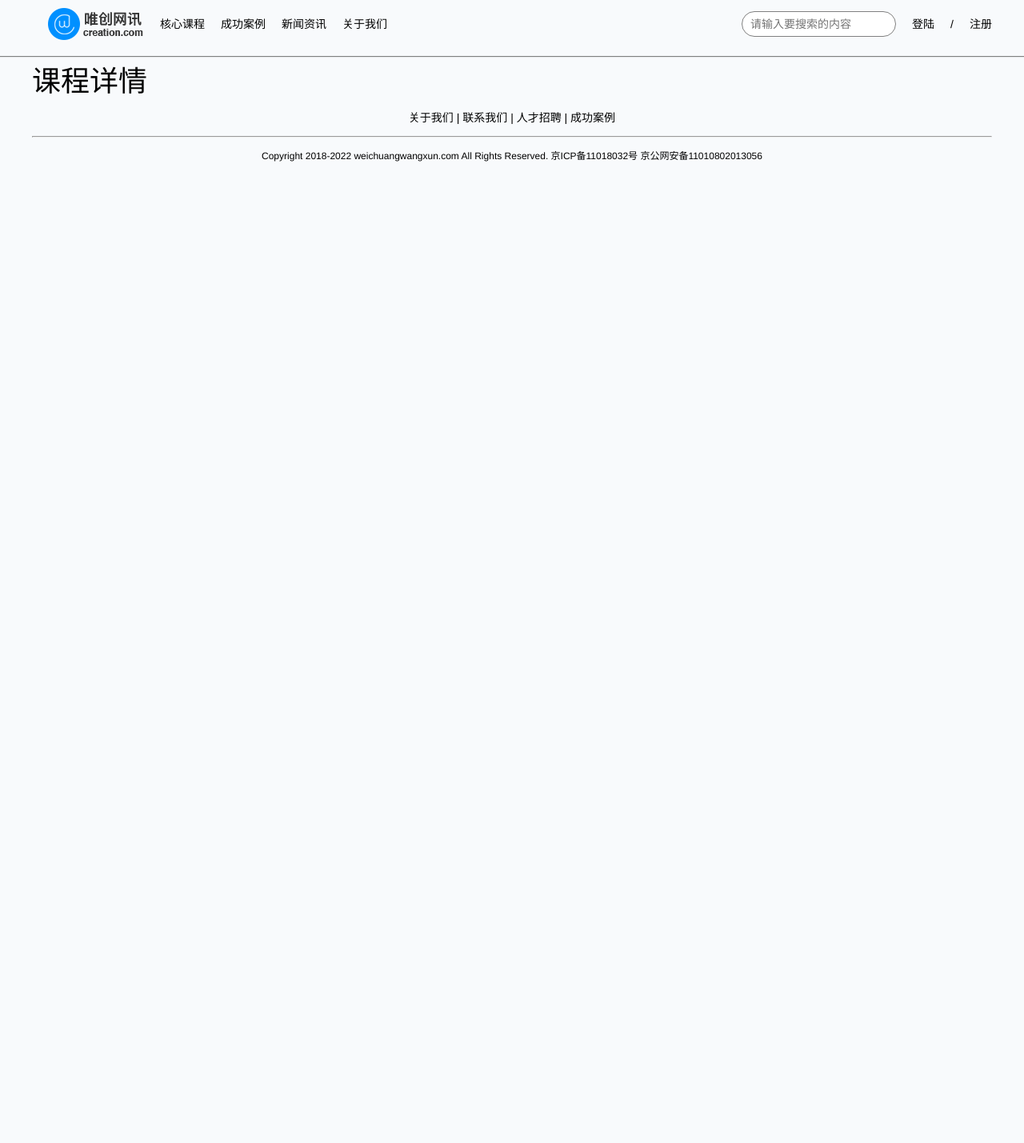
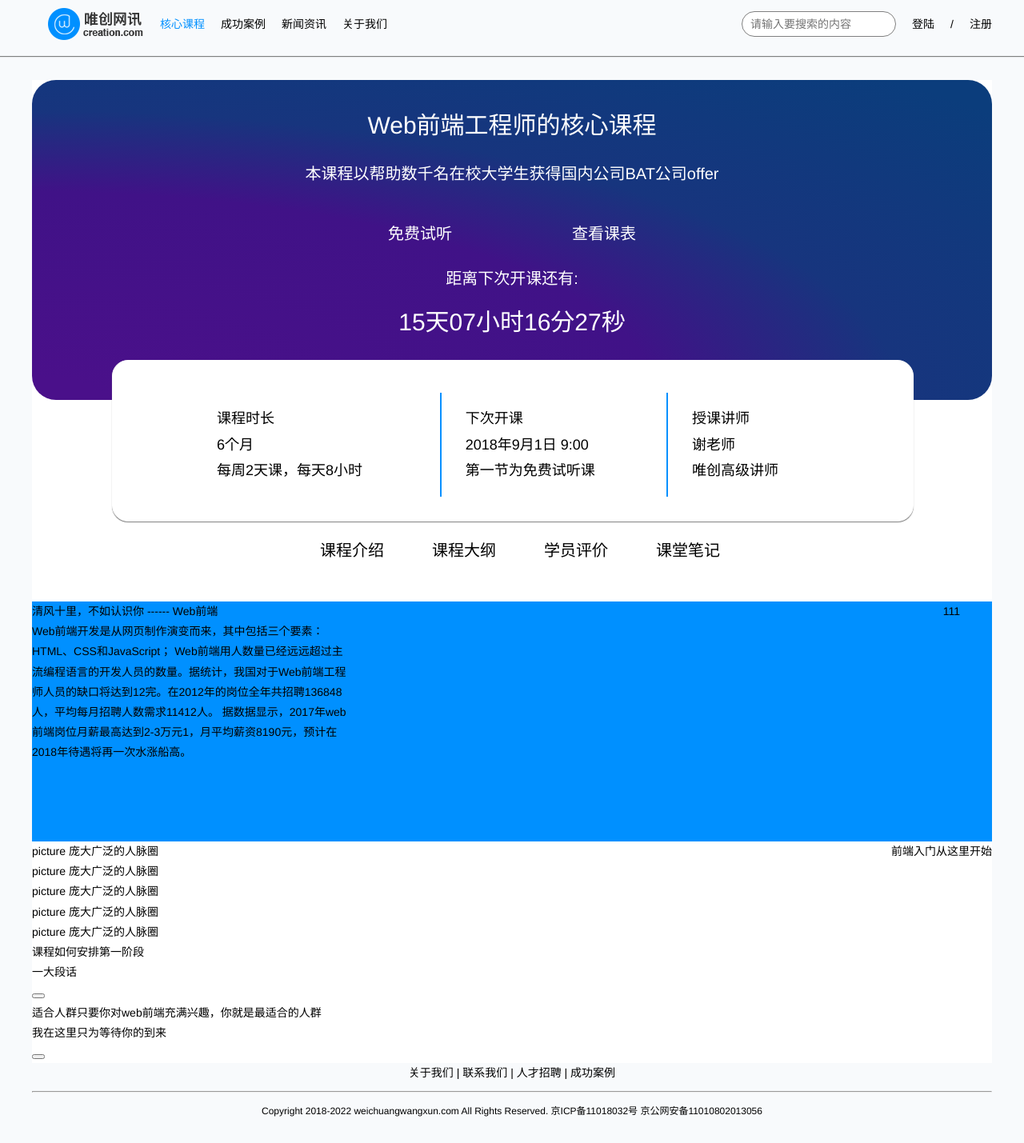
Before and after one commit to fengchuanyu/weichuang, a Vue app in the folder indexapp/: page /classdetail in a window 1280 px wide. Shown: the whole page at 80% size. Before the commit the page ends 800 px from the top, so only its background shows below. Built offline with nearby package versions, Linux system fonts and the light colour scheme.

Commit message:
导航栏

```diff
--- a/indexapp/src/components/Navigator.vue
+++ b/indexapp/src/components/Navigator.vue
@@ -3,7 +3,11 @@
     <nav>
       <ul class="clearix">
         <li @click="routerChange({path:'/'})"><img src="@/assets/img/logo.png" alt="" style="margin-top: 10px"></li>
-        <li @click='routerChange(item)' v-for="(item, index) in navList" :key='index+"nl"'>{{item.name}}</li>
+        <li
+            @click='routerChange(item);toggle(index);scrollToFoods(index)'
+            class="menu-item"
+            :class="{'active':index ==checkindex }"
+            v-for="(item, index) in navList" :key='index+"nl"'>{{item.name}}</li>
 
         <div style="float: right">
           <li><input class="search" placeholder="请输入要搜索的内容" @keyup.enter="search"/></li>
@@ -19,8 +23,10 @@
 </template>
 <script>
     export default {
+
         data(){
             return{
+                checkindex: 0,
                 navList:[
                     {
                         name:"核心课程",
@@ -53,11 +59,17 @@
             },
             search(){
                 alert("搜索")
+            },
+            toggle (index) {
+                this.checkindex = index
             }
         }
     }
 </script>
 <style scoped>
+  .active {
+    color: rgb(0, 144, 255);;
+  }
   .container{
     box-shadow:0px 1px 1px gray;
     overflow: hidden;
--- /dev/null
+++ b/indexapp/src/components/countdown.vue
@@ -0,0 +1,51 @@
+<template>
+    <p>{{time}}</p>
+</template>
+
+<script>
+    export default{
+        data () {
+            return {
+                time : '',
+                flag : false
+            }
+
+        },
+        mounted () {
+            let time = setInterval(()=>{
+                if(this.flag == true){
+                    clearInterval(time)
+                }
+                this.timeDown()
+            },500)
+        },
+        props : {
+            endTime : {
+                type : String
+            }
+        },
+        methods : {
+            timeDown () {
+                const endTime = new Date(this.endTime)
+                const nowTime = new Date();
+                let leftTime = parseInt((endTime.getTime()-nowTime.getTime())/1000)
+                let d = parseInt(leftTime/(24*60*60))
+                let h = this.formate(parseInt(leftTime/(60*60)%24))
+                let m = this.formate(parseInt(leftTime/60%60))
+                let s = this.formate(parseInt(leftTime%60))
+                if(leftTime <= 0){
+                    this.flag = true
+                    this.$emit('time-end')
+                }
+                this.time = `${d}天${h}小时${m}分${s}秒`
+            },
+            formate (time) {
+                if(time>=10){
+                    return time
+                }else{
+                    return `0${time}`
+                }
+            }
+        }
+    }
+</script>
--- a/indexapp/src/views/class/ClassDetail.vue
+++ b/indexapp/src/views/class/ClassDetail.vue
@@ -1,13 +1,262 @@
 <template>
-  <div>
-    <h1>课程详情</h1>
+  <div style="background-color: white">
+    <!--顶部渐变蓝色+白色框-->
+    <div class="bigbox">
+      <div class="bluebox">
+        <div class="all">
+          <div class="course"><span>Web前端工程师的核心课程</span></div>
+          <div class="offer"><span>本课程以帮助数千名在校大学生获得国内公司BAT公司offer</span></div>
+          <div class="BtnLesson" >
+            <button class="btn1">免费试听</button>
+            <button class="btn2">查看课表</button>
+          </div>
+          <div class="offer"><span>距离下次开课还有:</span></div>
+          <div class="time" ><span><countdown @time-end="message = '倒计时结束'" :endTime='endTime'></countdown></span></div>
+        </div>
+      </div>
+      <div class="whitebox">
+        <table class="whitebox_table">
+          <tr>
+            <td class="whitebox_left">
+              <div><span>课程时长</span></div>
+              <div><span class="course_1">6个月</span></div>
+              <div><span>每周2天课，每天8小时</span></div>
+            </td>
+            <td class="whitebox_middle">
+              <div><span>下次开课</span></div>
+              <div><span class="course_1" >2018年9月1日 9:00</span></div>
+              <div><span>第一节为免费试听课</span></div>
+            </td>
+            <td class="whitebox_right" style="border-right: 0">
+              <div><span>授课讲师</span></div>
+              <div><span class="course1" >谢老师</span></div>
+              <div><span>唯创高级讲师</span></div>
+            </td>
+          </tr>
+        </table>
+      </div>
+
+    </div>
+    <!--点击切换图片-->
+    <div class="anchor">
+      <table class="anchor_1">
+        <tr style="font-size: 20px">
+          <a href=""><td id="introduce">课程介绍<br><div class="line" id="introduce1"></div></td></a>
+          <td style="width: 20px"></td>
+          <a href=""><td id="outline">课程大纲<br><div class="line" id="outline1"></div></td></a>
+          <td style="width: 20px"></td>
+          <a href=""><td id="evaluate">学员评价<br><div class="line" id="evaluate1"></div></td></a>
+          <td style="width: 20px"></td>
+          <a href=""><td id="note">课堂笔记<br><div class="line" id="note1"></div></td></a>
+        </tr>
+      </table>
+    </div>
+    <div class="blue">
+      <div class="text1" style="float: left;width: 400px;height: 200px">
+        <span>清风十里，不如认识你 ------   Web前端</span>
+        <p>
+          Web前端开发是从网页制作演变而来，其中包括三个要素：HTML、CSS和JavaScript；
+          Web前端用人数量已经远远超过主流编程语言的开发人员的数量。据统计，我国对于Web前端工程师人员的缺口将达到12完。在2012年的岗位全年共招聘136848人，平均每月招聘人数需求11412人。
+          据数据显示，2017年web前端岗位月薪最高达到2-3万元1，月平均薪资8190元，预计在2018年待遇将再一次水涨船高。
+        </p>
+      </div>
+      <div class="picture1" style="float: right;margin-right: 40px">
+        111
+      </div>
+    </div>
+    <span style="float: right;">前端入门从这里开始</span>
+    <!--左右两个box-->
+    <div class="killbox">
+      <div class="LeftPicture"></div>
+      <div class="Right" style="float: right"></div>
+    </div>
+    <!--在这里享受到的待遇-->
+    <div class="fivepicture" style="position: relative;display: inline">
+      <div>
+        picture
+        庞大广泛的人脉圈
+      </div>
+      <div>
+        picture
+        庞大广泛的人脉圈
+      </div>
+      <div>
+        picture
+        庞大广泛的人脉圈
+      </div>
+      <div>
+        picture
+        庞大广泛的人脉圈
+      </div>
+      <div>
+        picture
+        庞大广泛的人脉圈
+      </div>
+    </div>
+    <!--课程该如何安排-->
+    <div class="box2">
+      <span>课程如何安排</span>
+      <span>第一阶段</span>
+      <p>一大段话</p>
+      <div class="box3">
+        <!--数组五个格子-->
+      </div>
+      <!--查看全部课程的小按钮,点击下拉刷新格子-->
+      <button></button>
+    </div>
+    <!--bottom盒子-->
+    <div class="box2">
+      <span>适合人群</span>
+      <span>只要你对web前端充满兴趣，你就是最适合的人群</span>
+      <!--此处一条横线-->
+      <div class="box3">
+        <span>我在这里只为等待你的到来</span>
+        <!--数组五个格子-->
+      </div>
+      <!--查看全部课程的小按钮,点击下拉刷新格子-->
+      <button></button>
+    </div>
   </div>
 </template>
 <script>
-export default {
-
-}
+    import countdown from '@/components/countdown.vue'
+    export default {
+        components : {
+            countdown
+        },
+        data () {
+            return {
+                message : '正在倒计时',
+                endTime : '2018-09-1 9:00:00'
+            }
+        }
+    }
 </script>
 <style scoped>
+  .blue{
+    width: 100%;
+    height: 300px;
+    background-color: rgb(0, 144, 255);
+    margin-top: -60px;
+  }
+  .anchor table tr a{
+    color: black;
+  }
+  td{
+    border: 0;
+  }
+  .anchor table tr a:hover{
+    color: rgb(0, 144, 255);
+    cursor: pointer;
+  }
+  .anchor table tr a:hover .line{
+    visibility: visible;
+  }
+  .bluebox{
+    height: 400px;
+    width: 1200px;
+    border-radius: 30px;
+    color: white;
+    margin:30px auto;
+    background: radial-gradient(left bottom , ellipse cover , rgb(74, 16, 138) 5% , rgb(64, 18, 135) 46% , rgb(23, 53, 126) 64% , rgb(11, 61, 124) 95%);
+    background: -o-radial-gradient(left bottom , ellipse cover , rgb(74, 16, 138) 5% , rgb(64, 18, 135) 46% , rgb(23, 53, 126) 64% , rgb(11, 61, 124) 95%);
+    background: -ms-radial-gradient(left bottom , ellipse cover , rgb(74, 16, 138) 5% , rgb(64, 18, 135) 46% , rgb(23, 53, 126) 64% , rgb(11, 61, 124) 95%);
+    background: -moz-radial-gradient(left bottom , ellipse cover , rgb(74, 16, 138) 5% , rgb(64, 18, 135) 46% , rgb(23, 53, 126) 64% , rgb(11, 61, 124) 95%);
+    background: -webkit-radial-gradient(left bottom , ellipse cover , rgb(74, 16, 138) 5% , rgb(64, 18, 135) 46% , rgb(23, 53, 126) 64% , rgb(11, 61, 124) 95%);
+  }
+  .time, .course{
+    font-size: 30px;
+  }
+  .offer, .BtnLesson, .offer{
+    font-size: 20px;
+  }
+  .all{
+    width: 1200px;
+    height: 400px;
+    text-align:center;
+    /*padding-top: 25px;*/
+  }
+  .course, .offer, .BtnLesson, .time{
+  }
+  .course{
+    padding-top: 30px;
+  }
+  .offer{
+    padding-top: 15px;
+  }
+  .btn1{
+    margin-right: 80px;
+  }
+  .time{
+    padding-top: 10px;
+  }
+  .whitebox_table{
+    margin: 0 auto;
+    width: 800px;
+    height: 130px;
+    margin-top: 40px;
+  }
+  .BtnLesson{
+    padding-top: 30px;
+  }
+  .btn1,.btn2{
+    width: 150px;
+    height: 50px;
+    border: 0px white solid;
+    border-radius: 10px;
+    background: none;
+    color: white;
+  }
+  .btn1:hover{
+    background-color: white;
+    color: rgb(0, 144, 255);
+  }
+  .btn2:hover{
+    background-color: white;
+    color: rgb(0, 144, 255);;
+  }
+  .whitebox{
+    width: 1000px;
+    height: 200px;
+    border: 1px white solid;
+    box-shadow:0px 1px 1px gray;
+    margin-left: 100px;
+    margin-top: -80px;
+    background-color: white;
+    border-radius: 20px;
+    }
+  .whitebox td{
+    font-size: 18px;
+    border-right: 2px rgb(0, 144, 255) solid;
+    border-left: 0;
+    border-top: 0;
+    border-bottom: 0;
+    }
+  .whitebox table tr td div{
+    margin-left: 20px;
+  }
+  .anchor{
+    width: 600px;
+    height: 150px;
+    /*border: 1px black solid;*/
+    /*box-shadow:0px 1px 1px gray;*/
+    margin-left: 350px;
+    margin-top: 10px;
+    background-color: white;
+    border-radius: 20px;
+  }
+  .line{
+    margin-top: 10px;
+    margin-left: 8px;
+    width: 60px;
+    border-top: 1.5px rgb(0, 144, 255) solid;
+    visibility: hidden;
+  }
 
+  .note .evaluate .introduce .outline :hover{
+    color:  rgb(0, 144, 255);
+  }
+  table{
+
+  }
 </style>
```
